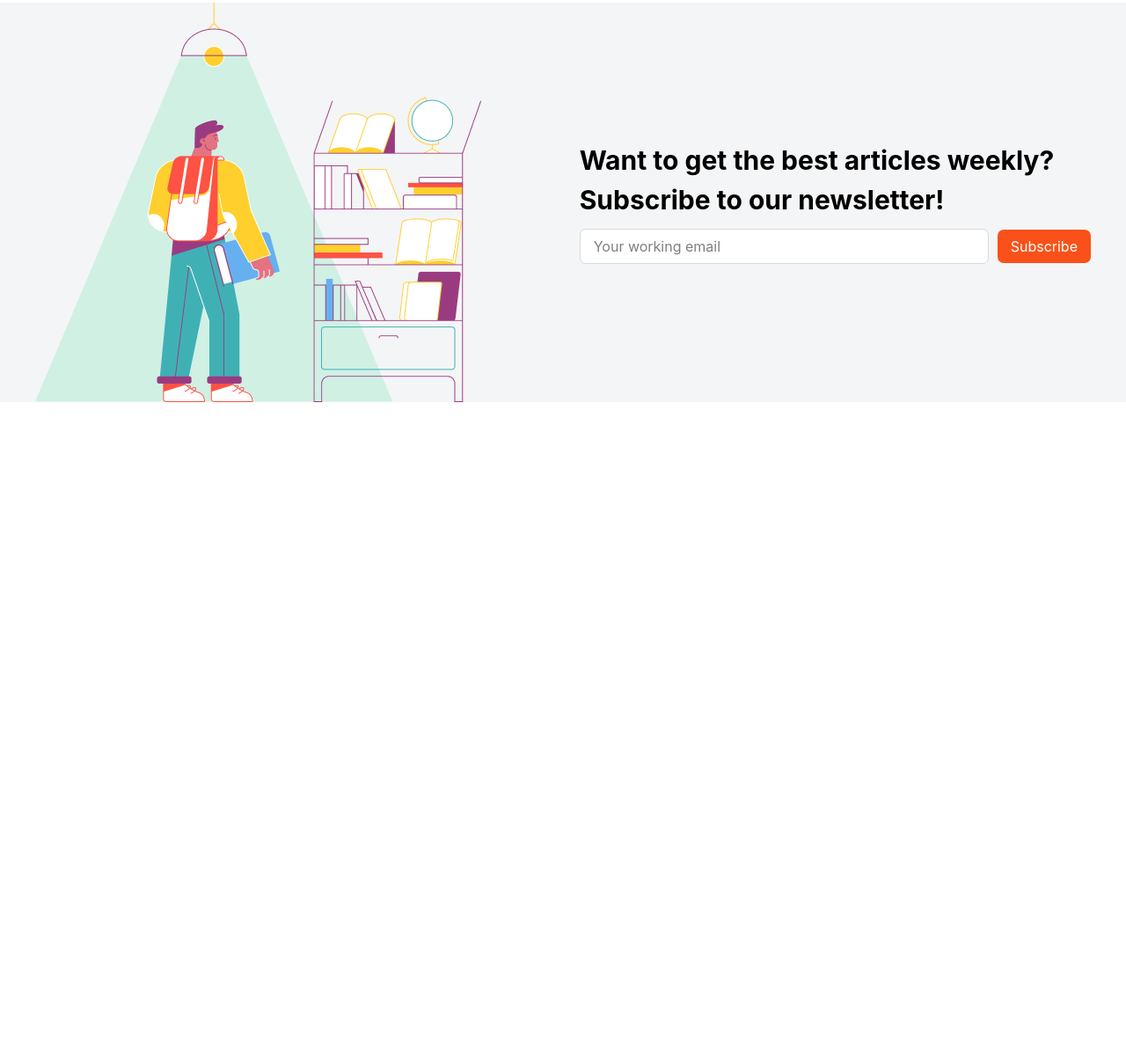
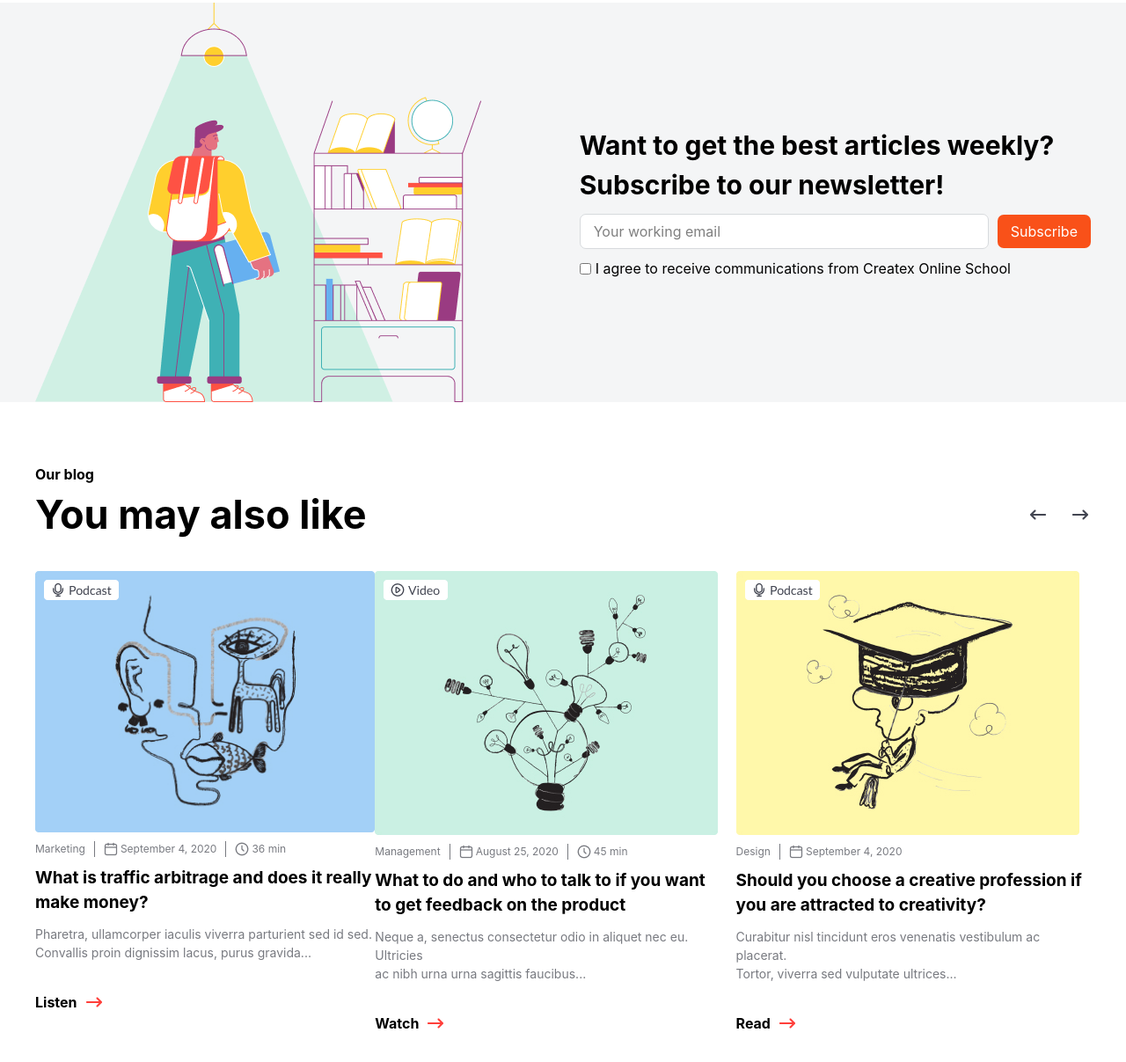
Before and after one commit to Tol1bjon/Group2, a website: page src/Page4.html in a window 1280 px wide. Shown: the part 1958-3165 px from the top of the page at 88% size. Before the commit the page ends 2415 px from the top, so only its background shows below. Drawn offline with nearby package versions, Linux system fonts and the light colour scheme; files that its build step writes are made by us from their sources; files whose address does not match are found by name.

Commit message:
Section3: page4

```diff
--- a/src/Page4.html
+++ b/src/Page4.html
@@ -168,8 +168,82 @@
                         <input class="py-[7px] px-[15px] bg-[white]  lg:pr-[200px] lg:w-auto w-[100%] rounded-[7px] border-1 border-[#D7DADD]" type="text" placeholder="Your working email">
                         <button class="text-[white] py-[7px] px-[15px] rounded-[7px] bg-[#F95119] lg:w-auto w-[100%]">Subscribe</button>
                     </div>
+                    <div class="flex items-center gap-[5px]">
+                        <input type="checkbox">
+                        <p>I agree to receive communications from Createx Online School</p>
+                    </div>
                 </aside>
             </div>
+        </section>
+
+        <section class="flex flex-col gap-[30px]  max-w-[1200px] m-auto py-[70px] lg:px-0 px-[10px]">
+            <aside>
+                <h1 class="font-bold">Our blog</h1>
+                <div class="flex items-center justify-between">
+                    <h1 class="font-bold lg:text-[45px] text-[30px]">You may also like</h1>
+                    <img src="./idle.png" alt="">
+                </div>
+            </aside>
+            <aside class="flex justify-between lg:flex-row flex-col lg:gap-0 gap-[20px]">
+                <div>
+                    <div class="relative">
+                        <img src="./494c4bed98da17d7fcc0598bdf2df159964af6ef.jpg" alt="">
+                        <img class="absolute top-[10px] left-[10px]" src="./badge.png" alt="">
+                    </div>
+                    <div class="py-[10px] flex flex-col gap-[10px]">
+                        <div class="flex">
+                            <p class="text-[#787A80] text-[12px] pr-[10px]">Marketing</p>
+                            <p class="text-[#787A80] text-[12px] px-[10px] border-x-1 border-[#787A80] flex items-center gap-[3px]"><img src="./src/Calendar.png" alt=""> September 4, 2020</p>
+                            <p class="text-[#787A80] text-[12px] pl-[10px] flex items-center gap-[3px]"><img src="./src/Clock.png" alt="">36 min</p>
+                        </div>
+                        <h1 class="font-bold text-[19px]">What is traffic arbitrage and does it really <br class="lg:flex hidden"> make money?</h1>
+                        <p class="text-[#787A80] text-[14px]">Pharetra, ullamcorper iaculis viverra parturient sed id sed. <br class="lg:flex hidden"> Convallis proin dignissim lacus, purus gravida...</p>
+                    </div><br>
+                    <div class="flex gap-[7px] items-center">
+                        <h1 class="font-bold">Listen</h1>
+                        <img src="./Right.png" alt="">
+                    </div>
+                </div><br>
+
+                <div>
+                    <div class="relative">
+                        <img src="./5421816be72f5b15037c01fe58407d4d02d56fc3.jpg" alt="">
+                        <img class="absolute top-[10px] left-[10px]" src="./blog/badge.png" alt="">
+                    </div>
+                    <div class="py-[10px] flex flex-col gap-[10px]">
+                        <div class="flex">
+                            <p class="text-[#787A80] text-[12px] pr-[10px]">Management</p>
+                            <p class="text-[#787A80] text-[12px] px-[10px] border-x-1 border-[#787A80] flex items-center gap-[3px]"><img src="./src/Calendar.png" alt=""> August 25, 2020</p>
+                            <p class="text-[#787A80] text-[12px] pl-[10px] flex items-center gap-[3px]"><img src="./src/Clock.png" alt="">45 min</p>
+                        </div>
+                        <h1 class="font-bold text-[19px]">What to do and who to talk to if you want <br class="lg:flex hidden"> to get feedback on the product</h1>
+                        <p class="text-[#787A80] text-[14px]">Neque a, senectus consectetur odio in aliquet nec eu. Ultricies <br class="lg:flex hidden"> ac nibh urna urna sagittis faucibus...</p>
+                    </div><br>
+                    <div class="flex gap-[7px] items-center">
+                        <h1 class="font-bold">Watch</h1>
+                        <img src="./Right.png" alt="">
+                    </div>
+                </div><br>
+
+                <div>
+                    <div class="relative">
+                        <img src="./04e7ae0b1b48ab81e5dd6dbf9eb5433f04bf4ada.jpg" alt="">
+                        <img class="absolute top-[10px] left-[10px]" src="./badge.png" alt="">
+                    </div>
+                    <div class="py-[10px] flex flex-col gap-[10px]">
+                        <div class="flex">
+                            <p class="text-[#787A80] text-[12px] pr-[10px]">Design</p>
+                            <p class="text-[#787A80] text-[12px] pl-[10px] border-l-1 border-[#787A80] flex items-center gap-[3px]"><img src="./src/Calendar.png" alt=""> September 4, 2020</p>
+                        </div>
+                        <h1 class="font-bold text-[19px]">Should you choose a creative profession if <br class="lg:flex hidden"> you are attracted to creativity?</h1>
+                        <p class="text-[#787A80] text-[14px]">Curabitur nisl tincidunt eros venenatis vestibulum ac placerat. <br class="lg:flex hidden"> Tortor, viverra sed vulputate ultrices...</p>
+                    </div><br>
+                    <div class="flex gap-[7px] items-center">
+                        <h1 class="font-bold">Read</h1>
+                        <img src="./Right.png" alt="">
+                    </div>
+                </div>
+            </aside>
         </section>
     </main>
 </body>
```
Also changed, not shown: src/idle.png (added).
